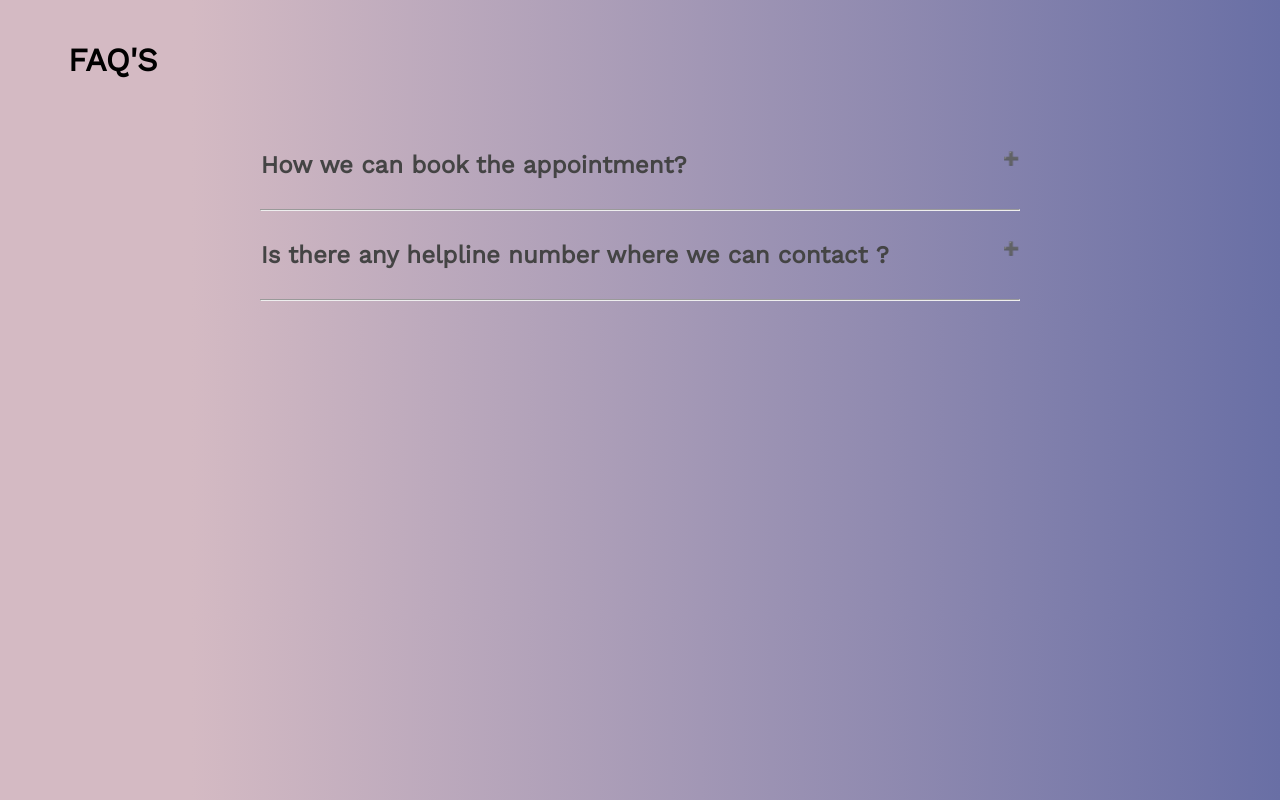
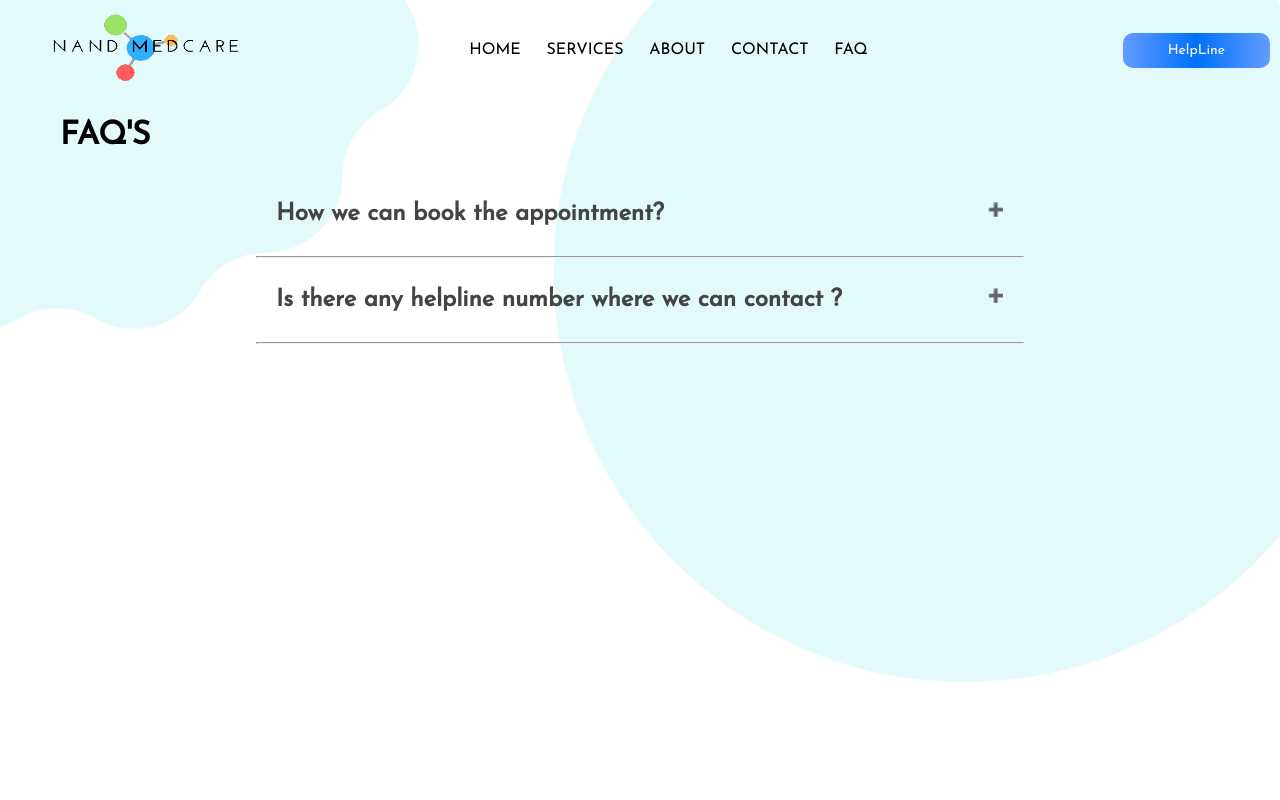
Before and after one commit to priyanshi585/nandmedcare, a plain HTML site: page faq.html in a window 1280 px wide. Drawn offline with nearby package versions, Linux system fonts and the light colour scheme.

Commit message:
added nav in faq and some bug fixes
also changed css of faq and also some bug fixes

```diff
--- a/faq.css
+++ b/faq.css
@@ -1,6 +1,12 @@
+@import url('https://fonts.googleapis.com/css2?family=Josefin+Sans&display=swap');
+*{
+    margin: 0;
+    padding: 0;
+    box-sizing: border-box;
+    font-family: 'Josefin Sans', sans-serif;
+}
 body{
     font-family: 'Work Sans', sans-serif;
-	background: linear-gradient(to right, #d4bac3 15%, #696fa5 100%);
 }
 .faq-heading{
     border-bottom: #777;
@@ -62,3 +68,45 @@ flex-direction: column;
     content: "\2796";
     /* Unicode character for "minus" sign (-) */
 }
+
+.mainheader{
+    width: 100%;
+    height: 100px;
+    display: flex;
+    align-items: center;
+    justify-content: space-between;
+}
+.mainheader .logo img{
+    width: 240px; height: 70px;
+    padding-left: 50px;
+}
+.mainheader nav{
+    width: 450px;
+    display: flex;
+    justify-content: space-around;
+    align-items: center;
+}
+.mainheader nav a{
+    text-decoration: none;
+    color: black;
+    text-transform: uppercase;
+}
+.mainheader button{
+    padding: 10px 45px;
+    text-align: center;
+    font-size: 14px;
+    color: #fff;
+    border: none;
+    border-radius: 10px;
+    background-image: linear-gradient(to right ,#649bff,#0070fa,#649bff);
+    margin-right: 10px;
+}
+.mainheader button:hover {
+    cursor: pointer; /* Change the cursor to a hand pointer */
+  }
+.header1{
+    width: 100%;
+    height: 100vh;
+    background-image: url('./bg.png');
+    background-size: cover;
+}
--- a/faq.html
+++ b/faq.html
@@ -12,9 +12,27 @@
 </head>
 
 <body>
+    <header class="header1">
+
+        <div class="mainheader">
+            <div class="logo">
+                <img src="./logo.png">
+            </div>
+            <nav>
+                <a href="./index.html">Home</a>
+                <a href="./services.html">Services</a>
+                <a href="./about.html">About</a>
+                <a href="./contact.html">Contact</a>
+                <a href="./faq.html">FAQ</a>
+                <div class="menubtn">
+                </nav>
+                <a href="./helpline.html">
+                    <button>HelpLine</button>
+                </a>
+            </div>
             <main>
+                <h1 class="faq-heading">FAQ'S</h1>
 
-        <h1 class="faq-heading">FAQ'S</h1>
 
                 <section class="faq-container">
                     <div class="faq-one">
@@ -34,6 +52,7 @@
             <hr class="hr-line">
         </section>
     </main>
+</header>
     <script src="faq.js"></script>
 </body>
 
```
Also changed, not shown: about.html (+1 -0 lines), contact.html (+1 -0 lines), helpline.html (+1 -0 lines), services.html (+1 -0 lines). Lines whose indentation alone changed are shown as unchanged.
